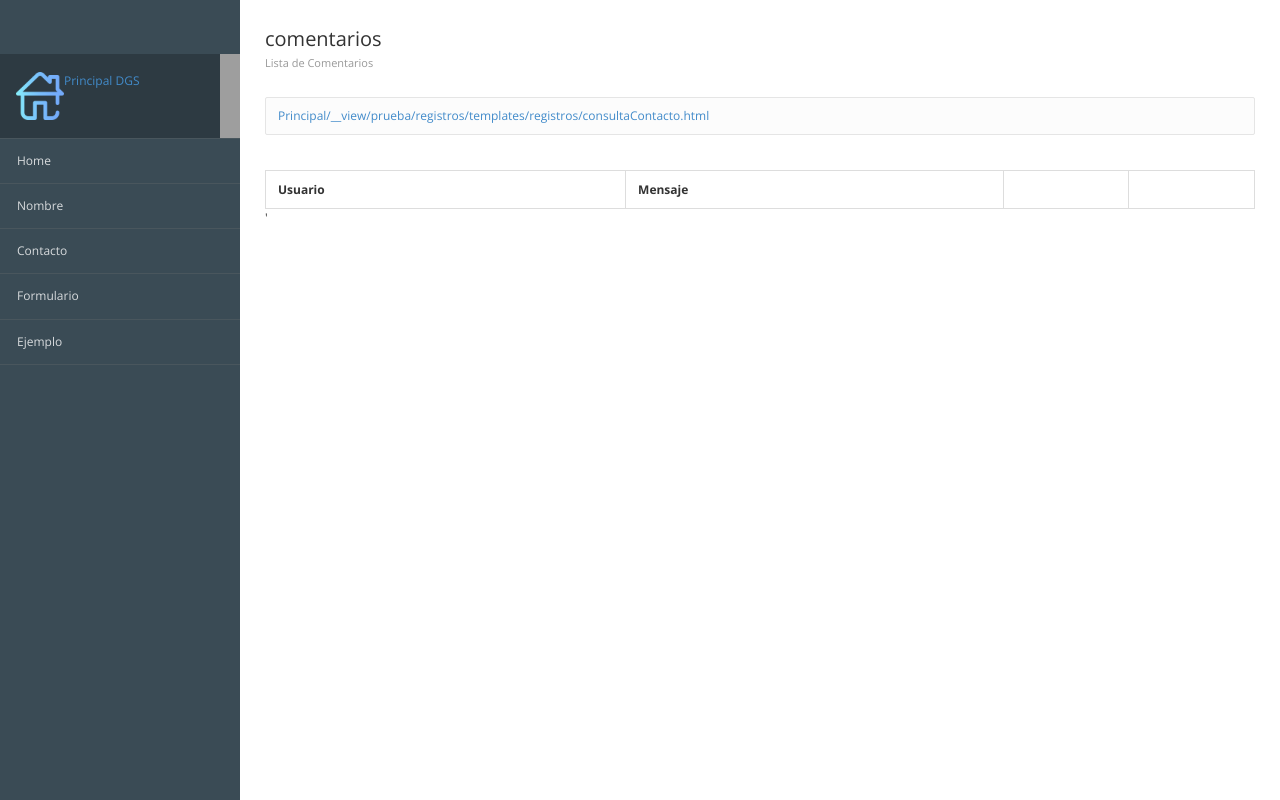
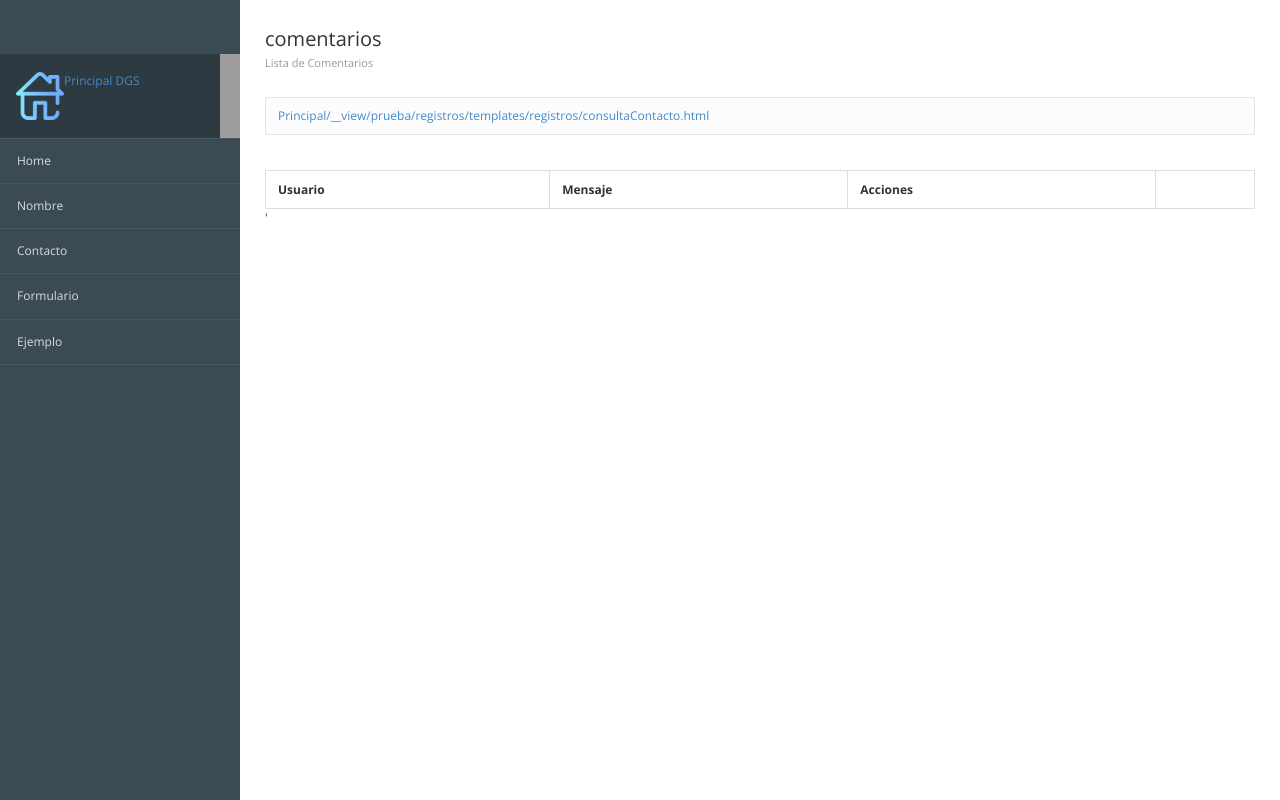
Before and after one commit to Victorl03/proyecto-django, a Django app: template prueba/registros/templates/registros/consultaContacto.html in a window 1280 px wide. Run offline with Django 5.2, Linux system fonts and the light colour scheme; the template is opened without the code that fills it, so the values that code supplies are empty; some libraries are stand-ins or nearby versions; grey boxes are pictures that could not be loaded.

Commit message:
Trabajando con tamplates-editar

```diff
--- a/prueba/registros/templates/registros/consultaContacto.html
+++ b/prueba/registros/templates/registros/consultaContacto.html
@@ -23,7 +23,7 @@
 				<tr>
 					<th>Usuario</th>
 					<th>Mensaje</th>
-					<th></th>
+					<th>Acciones</th>
 					<th></th>
 
 				</tr>
```
